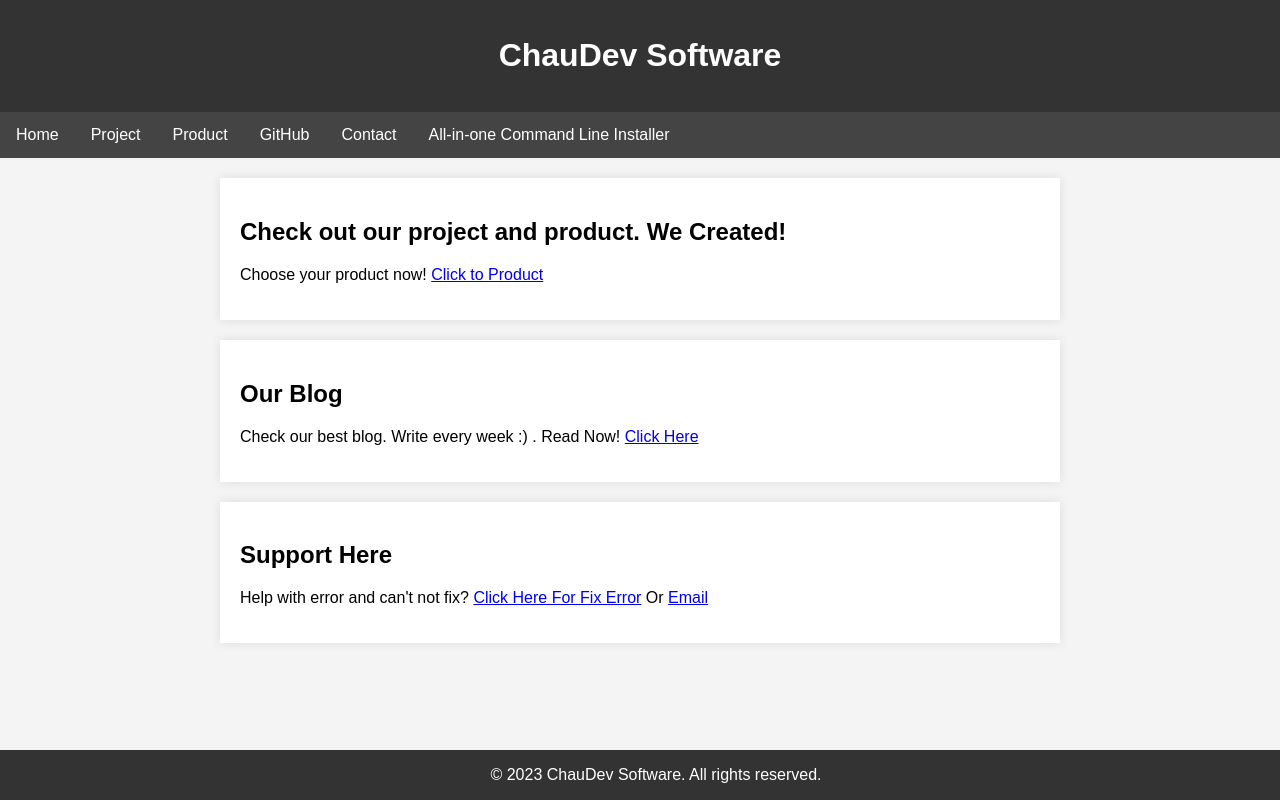
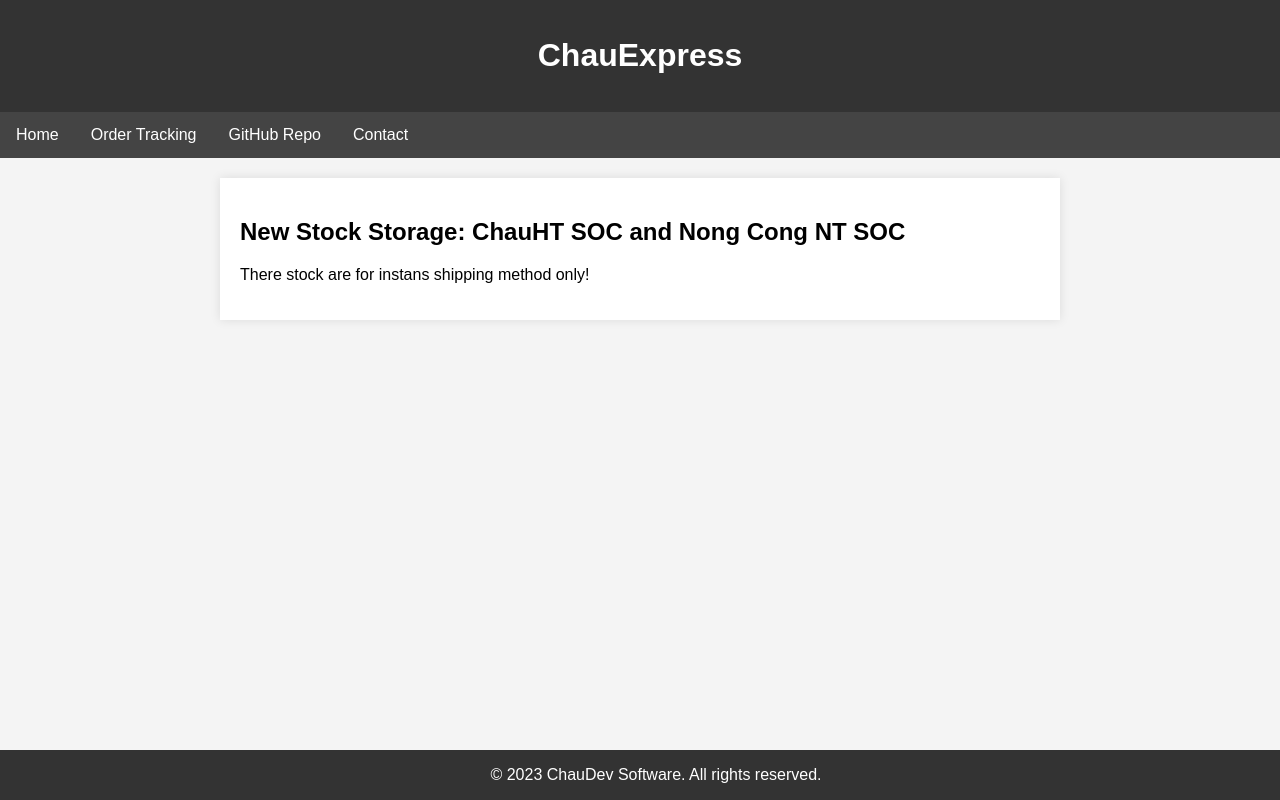
Before and after one commit to chaudevsoftware/chauexpress, a plain HTML site: page index.html in a window 1280 px wide. Drawn offline with Linux system fonts and the light colour scheme.

Commit message:
Update index.html

```diff
--- a/index.html
+++ b/index.html
@@ -74,7 +74,7 @@
 
     <header>
         <!-- Header -->
-        <h1>ChauDev Software</h1>
+        <h1>ChauExpress</h1>
         <!--
         <p>NEW PRODUCT RELEASED:</p>
         -->
@@ -84,29 +84,16 @@
     <nav>
         <!-- Navigation Bar -->
         <a href="index.html">Home</a>
-        <a href="project.html">Project</a>
-        <a href="product.html">Product</a>
-        <a href="github.html">GitHub</a>
+        <a href="ordertrack.html">Order Tracking</a>
+        <a href="github.html">GitHub Repo</a>
         <a href="contact.html">Contact</a>
-        <a href="all-in-one.html">All-in-one Command Line Installer</a>
         <!-- Navigation Bar -->
     </nav>
 
     <section>
-        <h2>Check out our project and product. We Created!</h2>
-        <p>Choose your product now! <a href="product.html">Click to Product</a></p>
+        <h2>New Stock Storage: ChauHT SOC and Nong Cong NT SOC</h2>
+        <p>There stock are for instans shipping method only!</a></p>
     </section>
-
-    <section>
-        <h2>Our Blog</h2>
-        <p>Check our best blog. Write every week :) . Read Now! <a href="blog.html">Click Here</a></p>
-    </section>
-
-    <section>
-        <h2>Support Here</h2>
-        <p>Help with error and can't not fix? <a href="blog.html">Click Here For Fix Error</a> Or <a href="MAILTO:baochauhe@gmail.com">Email</a></p>
-    </section>
-
 
 </body>
 </html>
```
